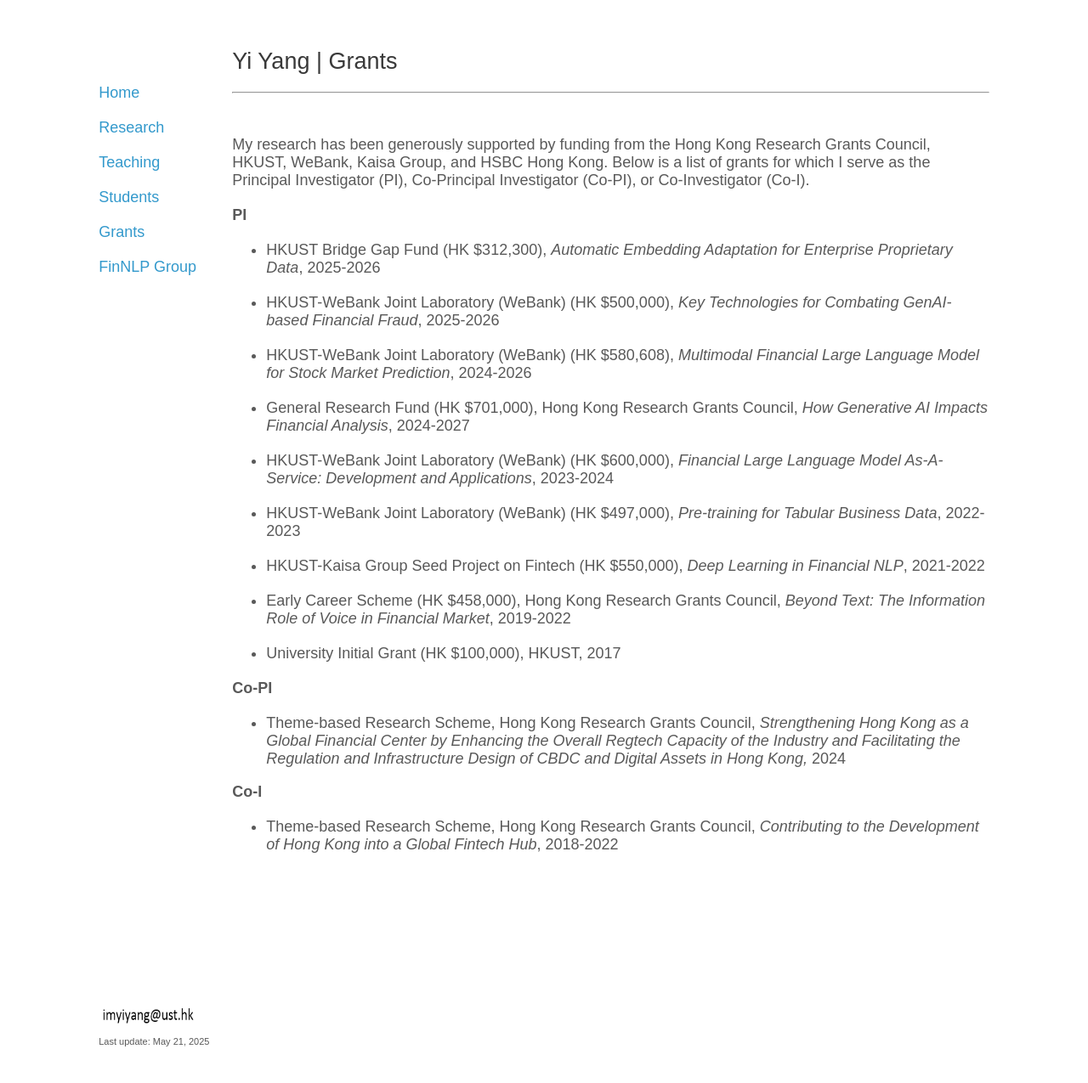
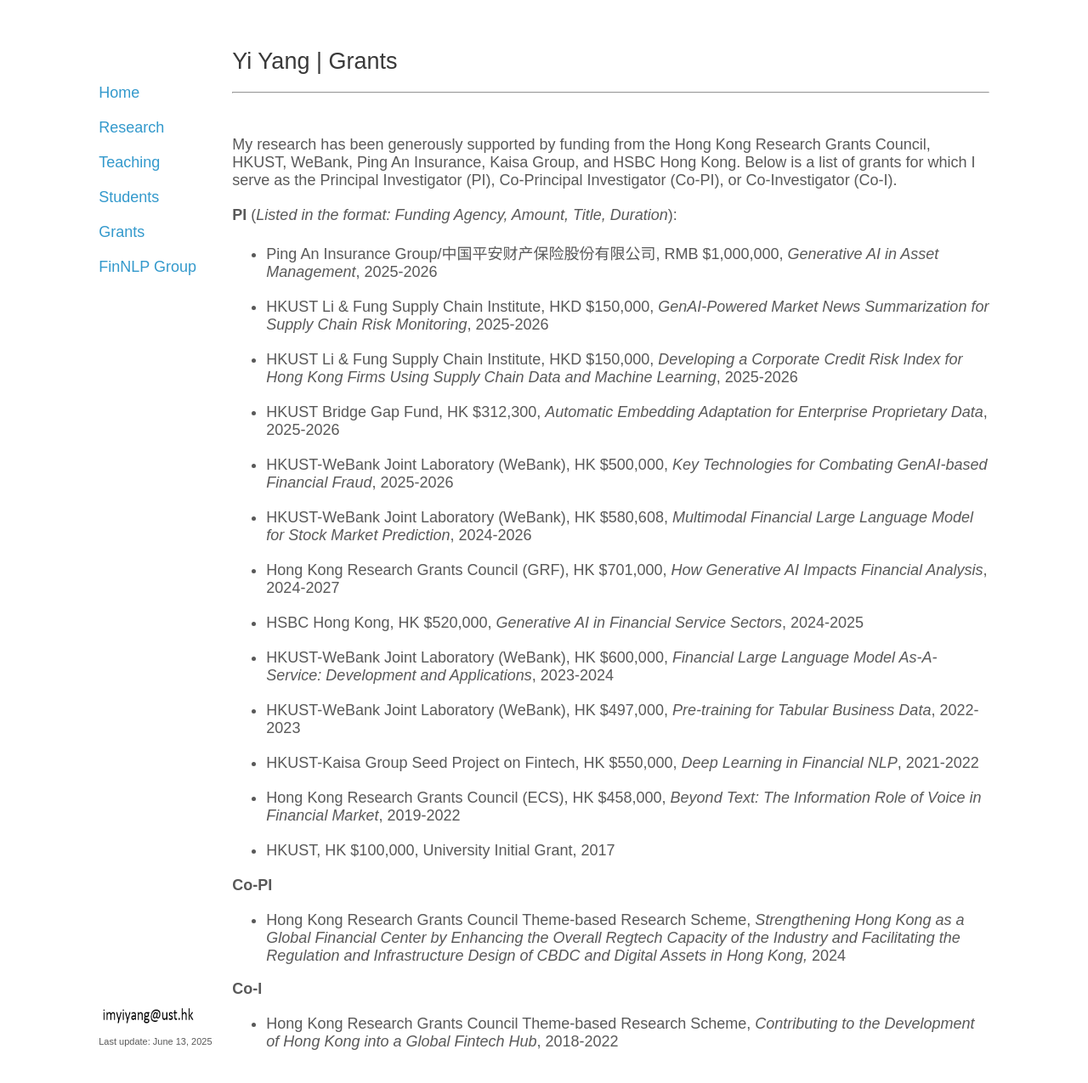
Before and after one commit to yya518/yya518.github.io, a Jekyll site: the page built from grants.md, in a window 1280 px wide and 1305 px high. Shown: the top 1275 px of the window at 85% size. Built offline with Jekyll 4.4.1, drawn with Linux system fonts in a browser that asks for light colours.

Commit message:
add funding

```diff
--- a/_config.yml
+++ b/_config.yml
@@ -10,3 +10,6 @@
 
 # Build settings
 markdown: kramdown
+
+kramdown:
+  input: GFM
--- a/_layouts/default.html
+++ b/_layouts/default.html
@@ -21,7 +21,7 @@
 
       <footer>
                    <img src="email.png" width=120 height=25>
-           <p><small>Last update: May 21, 2025</small><br>
+           <p><small>Last update: June 13, 2025</small><br>
 
         <!--<small>Powered by <a href="https://github.com/mojombo/jekyll">Jekyll</a> </small></p>-->
       </footer>
--- a/grants.md
+++ b/grants.md
@@ -9,33 +9,42 @@
 
 <br>
 
-My research has been generously supported by funding from the Hong Kong Research Grants Council, HKUST, WeBank, Kaisa Group, and HSBC Hong Kong. Below is a list of grants for which I serve as the Principal Investigator (PI), Co-Principal Investigator (Co-PI), or Co-Investigator (Co-I).
+My research has been generously supported by funding from the Hong Kong Research Grants Council, HKUST, WeBank, Ping An Insurance, Kaisa Group, and HSBC Hong Kong. Below is a list of grants for which I serve as the Principal Investigator (PI), Co-Principal Investigator (Co-PI), or Co-Investigator (Co-I).
 
-**PI**
 
-+ HKUST Bridge Gap Fund (HK $312,300), *Automatic Embedding Adaptation for Enterprise Proprietary Data*, 2025-2026
+**PI** (*Listed in the format: Funding Agency, Amount, Title, Duration*):
 
-+ HKUST-WeBank Joint Laboratory (WeBank) (HK $500,000), *Key Technologies for Combating GenAI-based Financial Fraud*, 2025-2026
++ Ping An Insurance Group/中国平安财产保险股份有限公司, RMB $1,000,000, *Generative AI in Asset Management*, 2025-2026
 
-+ HKUST-WeBank Joint Laboratory (WeBank) (HK $580,608), *Multimodal Financial Large Language Model for Stock Market Prediction*, 2024-2026
++ HKUST Li & Fung Supply Chain Institute, HKD $150,000, *GenAI-Powered Market News Summarization for Supply Chain Risk Monitoring*, 2025-2026
 
-+ General Research Fund (HK $701,000), Hong Kong Research Grants Council, *How Generative AI Impacts Financial Analysis*, 2024-2027
++ HKUST Li & Fung Supply Chain Institute, HKD $150,000, *Developing a Corporate Credit Risk Index for Hong Kong Firms Using Supply Chain Data and Machine Learning*, 2025-2026
 
-+ HKUST-WeBank Joint Laboratory (WeBank) (HK $600,000), *Financial Large Language Model As-A-Service: Development and Applications*, 2023-2024
++ HKUST Bridge Gap Fund, HK $312,300, *Automatic Embedding Adaptation for Enterprise Proprietary Data*, 2025-2026
 
-+ HKUST-WeBank Joint Laboratory (WeBank) (HK $497,000), *Pre-training for Tabular Business Data*, 2022-2023
++ HKUST-WeBank Joint Laboratory (WeBank), HK $500,000, *Key Technologies for Combating GenAI-based Financial Fraud*, 2025-2026
 
-+ HKUST-Kaisa Group Seed Project on Fintech (HK $550,000), *Deep Learning in Financial NLP*, 2021-2022
++ HKUST-WeBank Joint Laboratory (WeBank), HK $580,608, *Multimodal Financial Large Language Model for Stock Market Prediction*, 2024-2026
 
-+ Early Career Scheme (HK $458,000), Hong Kong Research Grants Council, *Beyond Text: The Information Role of Voice in Financial Market*, 2019-2022
++ Hong Kong Research Grants Council (GRF), HK $701,000, *How Generative AI Impacts Financial Analysis*, 2024-2027
 
-+ University Initial Grant (HK $100,000), HKUST, 2017
++ HSBC Hong Kong, HK $520,000, *Generative AI in Financial Service Sectors*, 2024-2025
+
++ HKUST-WeBank Joint Laboratory (WeBank), HK $600,000, *Financial Large Language Model As-A-Service: Development and Applications*, 2023-2024
+
++ HKUST-WeBank Joint Laboratory (WeBank), HK $497,000, *Pre-training for Tabular Business Data*, 2022-2023
+
++ HKUST-Kaisa Group Seed Project on Fintech, HK $550,000, *Deep Learning in Financial NLP*, 2021-2022
+
++ Hong Kong Research Grants Council (ECS), HK $458,000, *Beyond Text: The Information Role of Voice in Financial Market*, 2019-2022
+
++ HKUST, HK $100,000, University Initial Grant, 2017
 
 **Co-PI**
 
-+ Theme-based Research Scheme, Hong Kong Research Grants Council, *Strengthening Hong Kong as a Global Financial Center by Enhancing the Overall Regtech Capacity of the Industry and Facilitating the Regulation and Infrastructure Design of CBDC and Digital Assets in Hong Kong,*  2024
++ Hong Kong Research Grants Council Theme-based Research Scheme, *Strengthening Hong Kong as a Global Financial Center by Enhancing the Overall Regtech Capacity of the Industry and Facilitating the Regulation and Infrastructure Design of CBDC and Digital Assets in Hong Kong,*  2024
 
 
 **Co-I**
 
-+ Theme-based Research Scheme, Hong Kong Research Grants Council, *Contributing to the Development of Hong Kong into a Global Fintech Hub*, 2018-2022
++ Hong Kong Research Grants Council Theme-based Research Scheme, *Contributing to the Development of Hong Kong into a Global Fintech Hub*, 2018-2022
```
Also changed, not shown: students.md (+7 -1 lines), 1 other file.
